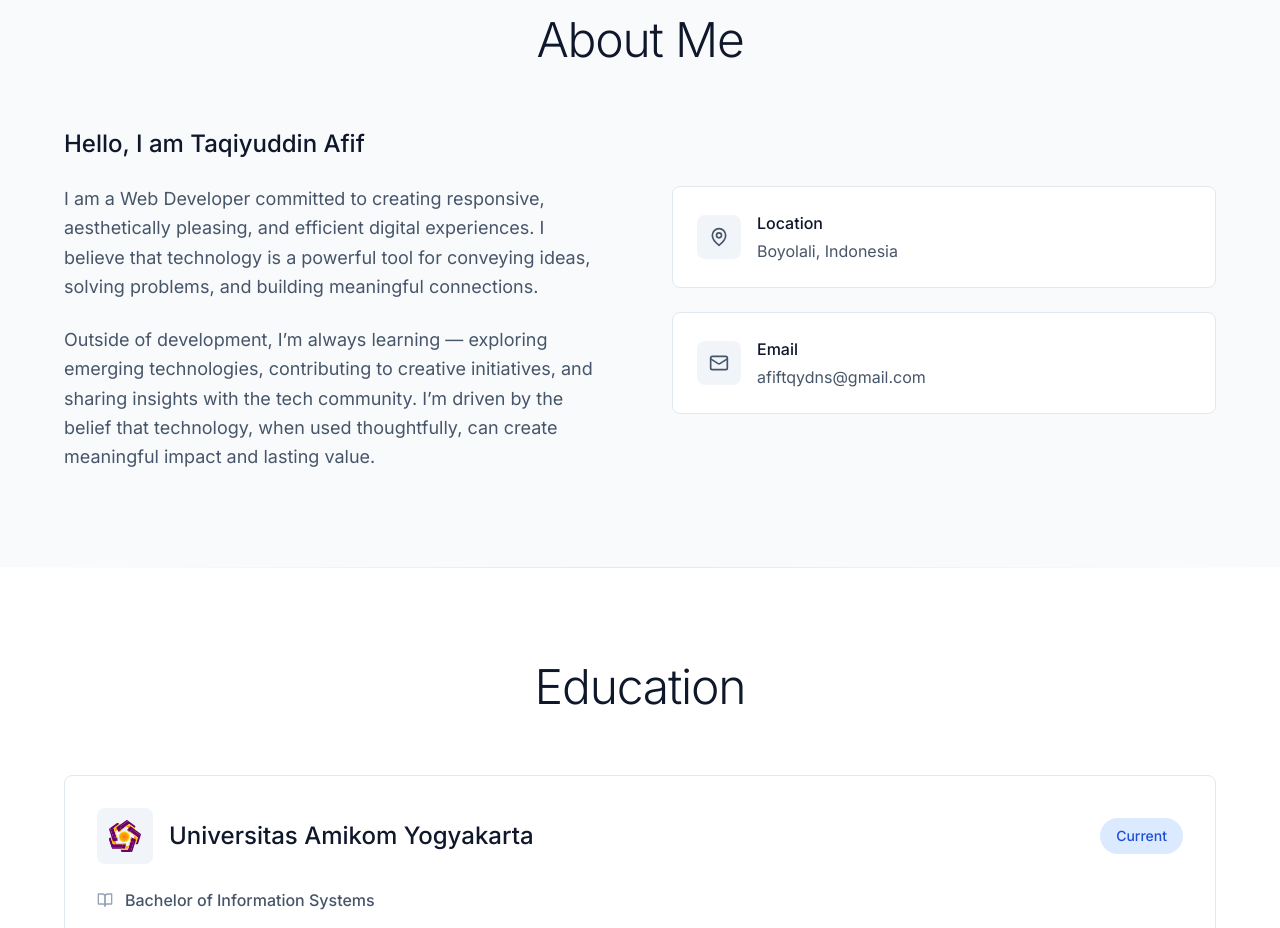
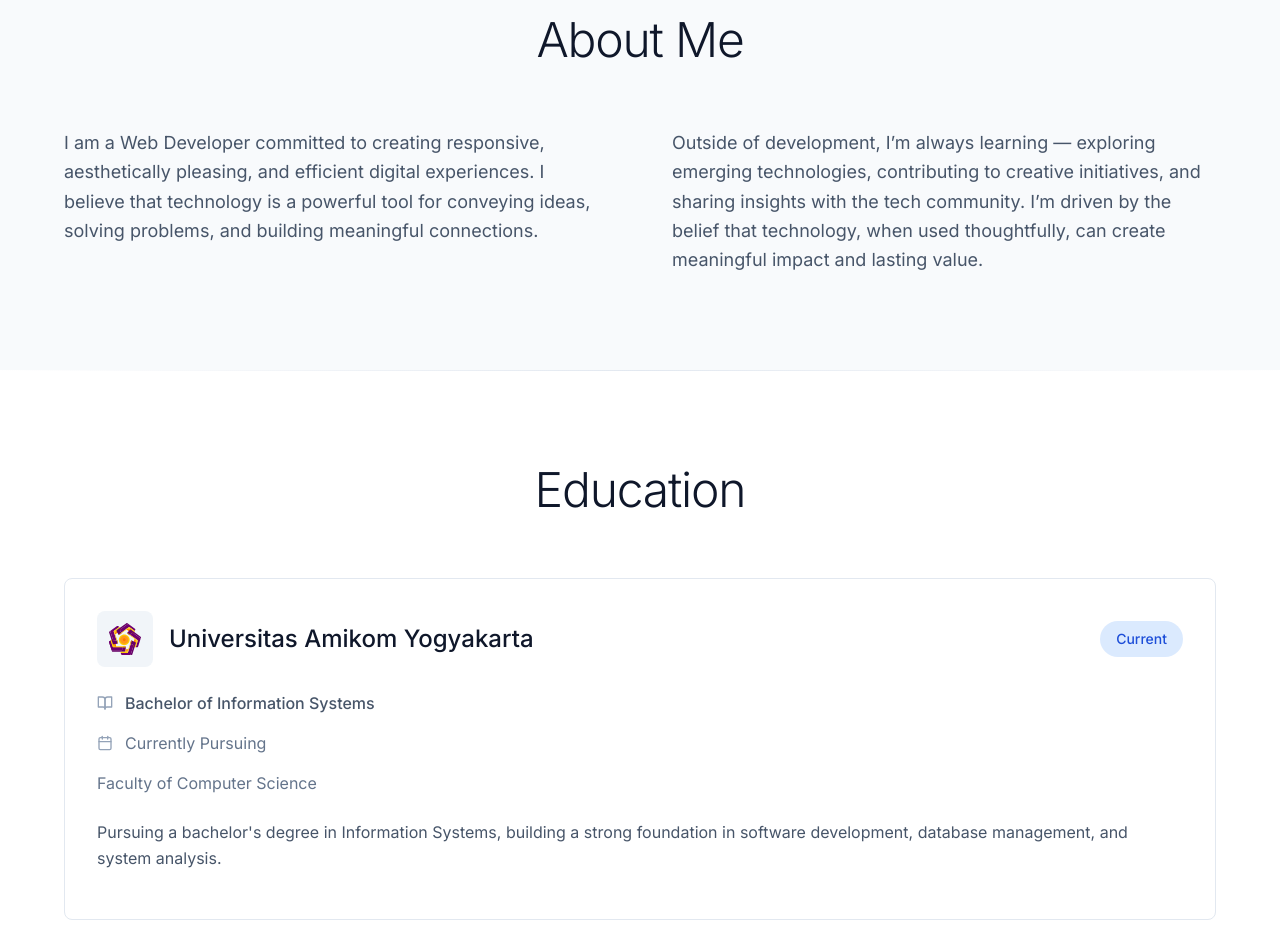
Before and after one commit to takhiyuddin/tqydnv2, a React (Vite) app: page / in a window 1280 px wide. Shown: the part 880-1808 px from the top of the page. Built offline with nearby package versions, Linux system fonts and the light colour scheme.

Commit message:
Updated About.tsx

```diff
--- a/src/components/About.tsx
+++ b/src/components/About.tsx
@@ -1,5 +1,4 @@
 import { useEffect, useRef } from 'react';
-import { MapPin, Mail } from 'lucide-react';
 
 const About = () => {
   const sectionRef = useRef<HTMLElement>(null);
@@ -9,7 +8,9 @@ const About = () => {
       (entries) => {
         entries.forEach((entry) => {
           if (entry.isIntersecting) {
-            const elements = entry.target.querySelectorAll('.fade-in-on-scroll, .scale-in-on-scroll, .slide-in-left-on-scroll, .slide-in-right-on-scroll');
+            const elements = entry.target.querySelectorAll(
+              '.fade-in-on-scroll, .scale-in-on-scroll, .slide-in-left-on-scroll, .slide-in-right-on-scroll'
+            );
             elements.forEach((el, index) => {
               setTimeout(() => {
                 el.classList.add('visible');
@@ -40,43 +41,17 @@ const About = () => {
             </h2>
           </div>
 
-          <div className="grid lg:grid-cols-2 gap-16 items-center">
+          <div className="grid lg:grid-cols-2 gap-16 items-start">
             <div className="slide-in-left-on-scroll">
-              <h3 className="text-2xl font-medium text-slate-900 mb-6">
-                Hello, I am Taqiyuddin Afif
-              </h3>
               <p className="text-slate-600 leading-relaxed mb-6 text-lg">
                 I am a Web Developer committed to creating responsive, aesthetically pleasing, and efficient digital experiences. I believe that technology is a powerful tool for conveying ideas, solving problems, and building meaningful connections.
               </p>
+            </div>
+
+            <div className="slide-in-right-on-scroll">
               <p className="text-slate-600 leading-relaxed text-lg">
                 Outside of development, I’m always learning — exploring emerging technologies, contributing to creative initiatives, and sharing insights with the tech community. I’m driven by the belief that technology, when used thoughtfully, can create meaningful impact and lasting value.
               </p>
-            </div>
-
-            <div className="space-y-6 slide-in-right-on-scroll">
-              <div className="bg-white p-6 rounded-lg border border-slate-200 card-hover">
-                <div className="flex items-center gap-4">
-                  <div className="p-3 bg-slate-100 rounded-lg">
-                    <MapPin className="text-slate-600" size={20} />
-                  </div>
-                  <div>
-                    <h4 className="font-medium text-slate-900 mb-1">Location</h4>
-                    <p className="text-slate-600">Boyolali, Indonesia</p>
-                  </div>
-                </div>
-              </div>
-
-              <div className="bg-white p-6 rounded-lg border border-slate-200 card-hover">
-                <div className="flex items-center gap-4">
-                  <div className="p-3 bg-slate-100 rounded-lg">
-                    <Mail className="text-slate-600" size={20} />
-                  </div>
-                  <div>
-                    <h4 className="font-medium text-slate-900 mb-1">Email</h4>
-                    <p className="text-slate-600">afiftqydns@gmail.com</p>
-                  </div>
-                </div>
-              </div>
             </div>
           </div>
         </div>
```
